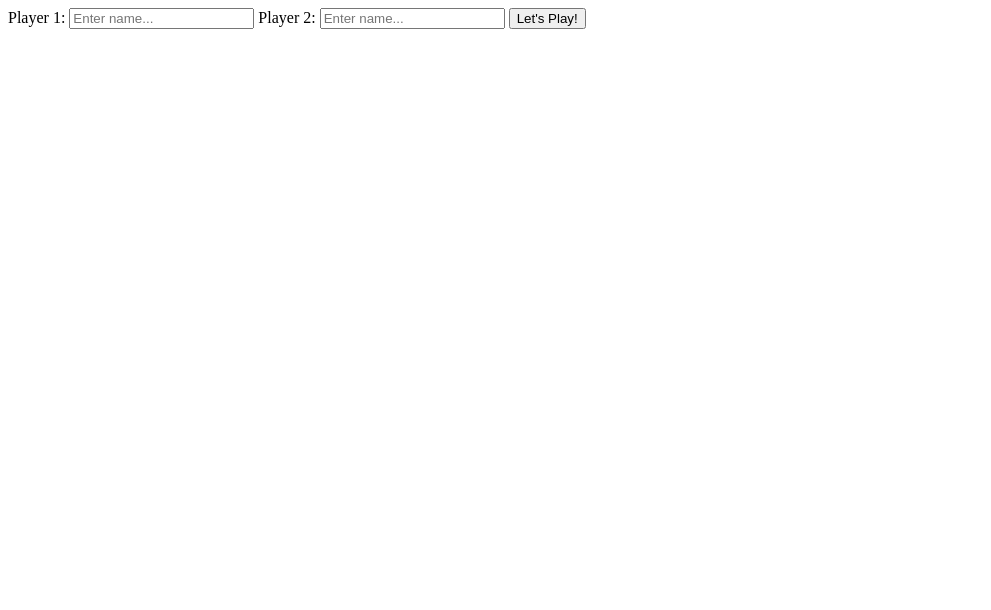
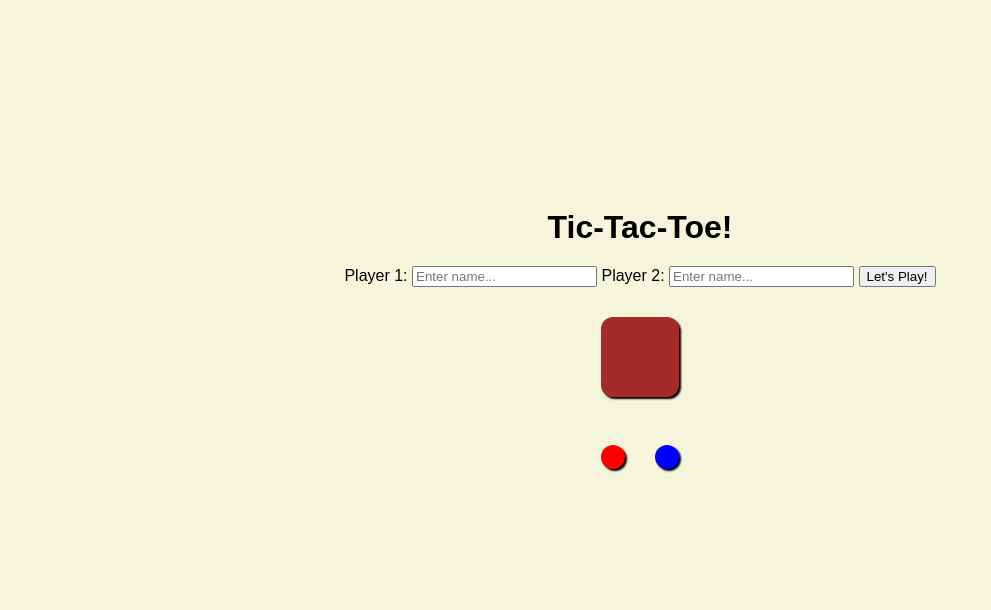
Before and after one commit to JiwonJJeong/tic-tac-toe, a plain HTML site: page index.html in a window 1280 px wide. Shown: the whole page, without its empty margins (0-991 px from the left). Drawn offline with Linux system fonts and the light colour scheme.

Commit message:
Stylize game

```diff
--- a/index.html
+++ b/index.html
@@ -9,6 +9,7 @@
 </head>
 
 <body>
+    <h1>Tic-Tac-Toe!</h1>
     <form action="" method="post">
         <label>Player 1:</label>
         <input type = "text" placeholder="Enter name..." id="player1NameInput">
--- a/scripts.js
+++ b/scripts.js
@@ -307,7 +307,7 @@ const gameManager = function manager() {
         } else{
             playerTurnInfo.textContent = winnerPlayer.getName() + " (" + winnerPlayer.getSymbol() + ") has won!";
         }
-        symbolTurnInfo.textContent = " ";
+        symbolTurnInfo.textContent = "";
     }
 
     const _renderPlayerNames = function(){
--- a/styles.css
+++ b/styles.css
@@ -1,6 +1,28 @@
 *{
     --grid-background-color: gray;
     --grid-background-hover-color: blue;
+    --neutral-text-background-color: brown;
+    --player-one-background-color: red;
+    --player-two-background-color: blue;
+    --accent-color:gold;
+    --text-color:white;
+    --page-background-color:beige;
+    font-family: Arial, Helvetica, sans-serif;
+}
+
+body{
+    display:flex;
+    flex-direction: column;
+    align-items: center;
+    height:100vh;
+    justify-content:center;
+    gap: 20px;
+    background-color: var(--page-background-color);
+}
+
+p, h1 {
+    margin:0;
+    padding:0;
 }
 
 /* game area */
@@ -33,6 +55,45 @@
 }
 
 /* display bottom area*/
+.display.area {
+    display:grid;
+    grid-template-rows: 100px 100px 100px;
+    grid-template-columns: 1fr 1fr;
+    gap: 0 30px;
+    align-items:center;
+}
+
+.display.area .info{
+    padding: 12px;
+    box-sizing:border-box;
+    color: var(--text-color);
+    box-shadow: 2px 2px 2px black;
+    border-radius: 12px;
+}
+
+.display.area .turn.info{
+    grid-column: 1/3;
+    text-align: center;
+    font-size: 24px;
+    background-color: var(--neutral-text-background-color);
+    height: 80px;
+}
+
+.display.area .player1.info{
+    background-color: var(--player-one-background-color);
+}
+
+.display.area .player2.info{
+    background-color: var(--player-two-background-color);
+}
+
 .display.area button{
     display:none;
+    color: var(--text-color);
+    font-size: 24px;
+    grid-column: 1/3;
+    padding:12px;
+    background-color: var(--neutral-text-background-color);
+    border-style:none;
+    box-shadow: 2px 2px 2px black;
 }
```
